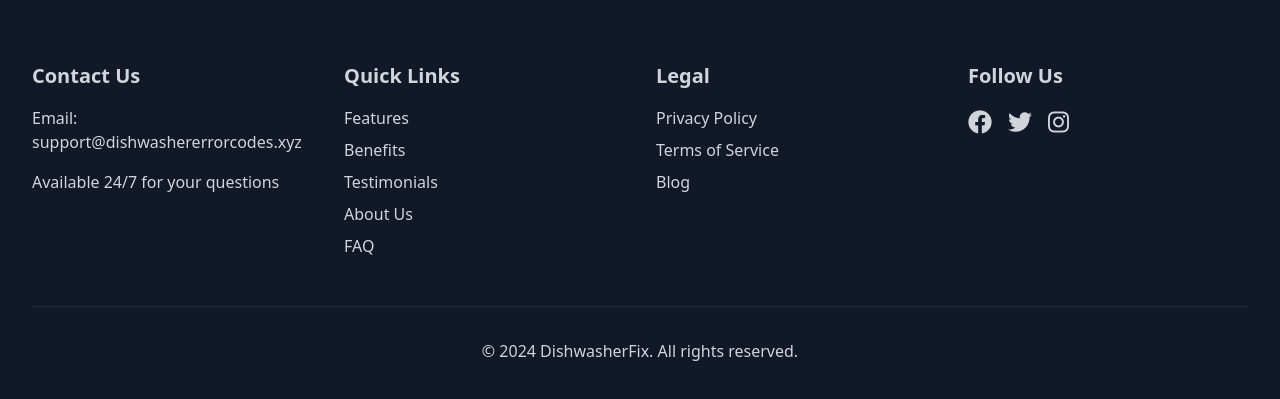
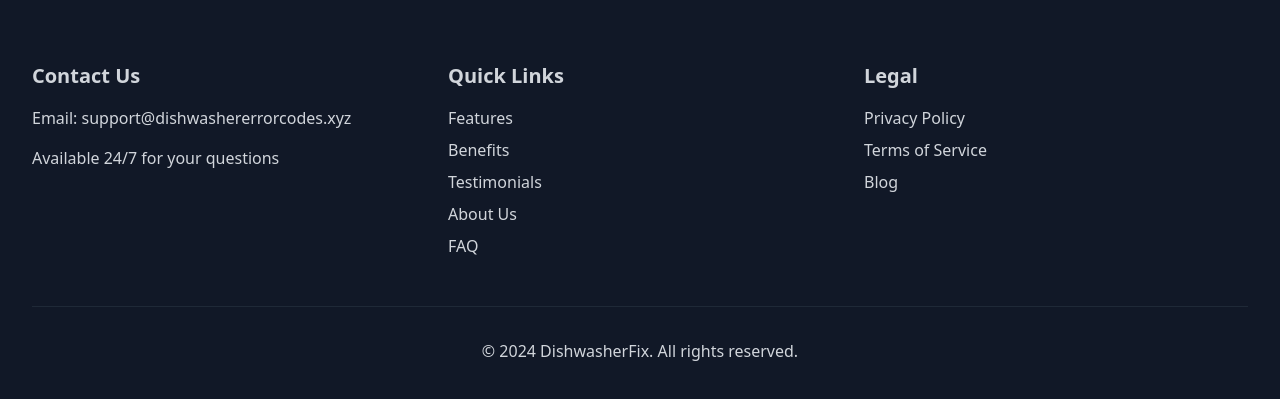
Before and after one commit to BetoWH13/dishwasher-error-codes---fixes--troubleshoot-your-appliance-fast------2025-02-17-fvx7i, a plain HTML site: page index.html in a window 1280 px wide. Shown: the part 3875-4274 px from the top of the page. Drawn offline with nearby package versions, Linux system fonts and the light colour scheme.

Commit message:
Removed social media section from footer and adjusted layout

```diff
--- a/index.html
+++ b/index.html
@@ -244,7 +244,7 @@
     <!-- Footer -->
     <footer class="bg-gray-900 text-gray-300 py-16">
         <div class="container mx-auto px-4 sm:px-6 lg:px-8">
-            <div class="grid grid-cols-1 md:grid-cols-4 gap-8">
+            <div class="grid grid-cols-1 md:grid-cols-3 gap-8">
                 <div>
                     <h3 class="text-xl font-semibold mb-4">Contact Us</h3>
                     <p class="mb-4">Email: support@dishwashererrorcodes.xyz</p>
@@ -267,20 +267,6 @@
                         <li><a href="https://BetoWH13.github.io/dishwasher-error-codes---fixes--troubleshoot-your-appliance-fast------2025-02-17-fvx7i/terms.html" class="hover:text-white transition-colors duration-300">Terms of Service</a></li>
                         <li><a href="https://BetoWH13.github.io/dishwasher-error-codes---fixes--troubleshoot-your-appliance-fast------2025-02-17-fvx7i/blog.html" class="hover:text-white transition-colors duration-300">Blog</a></li>
                     </ul>
-                </div>
-                <div>
-                    <h3 class="text-xl font-semibold mb-4">Follow Us</h3>
-                    <div class="flex space-x-4">
-                        <a href="#" class="text-2xl hover:text-white transition-colors duration-300 transform hover:scale-110">
-                            <i class="fab fa-facebook"></i>
-                        </a>
-                        <a href="#" class="text-2xl hover:text-white transition-colors duration-300 transform hover:scale-110">
-                            <i class="fab fa-twitter"></i>
-                        </a>
-                        <a href="#" class="text-2xl hover:text-white transition-colors duration-300 transform hover:scale-110">
-                            <i class="fab fa-instagram"></i>
-                        </a>
-                    </div>
                 </div>
             </div>
             <div class="border-t border-gray-800 mt-12 pt-8 text-center">
```
